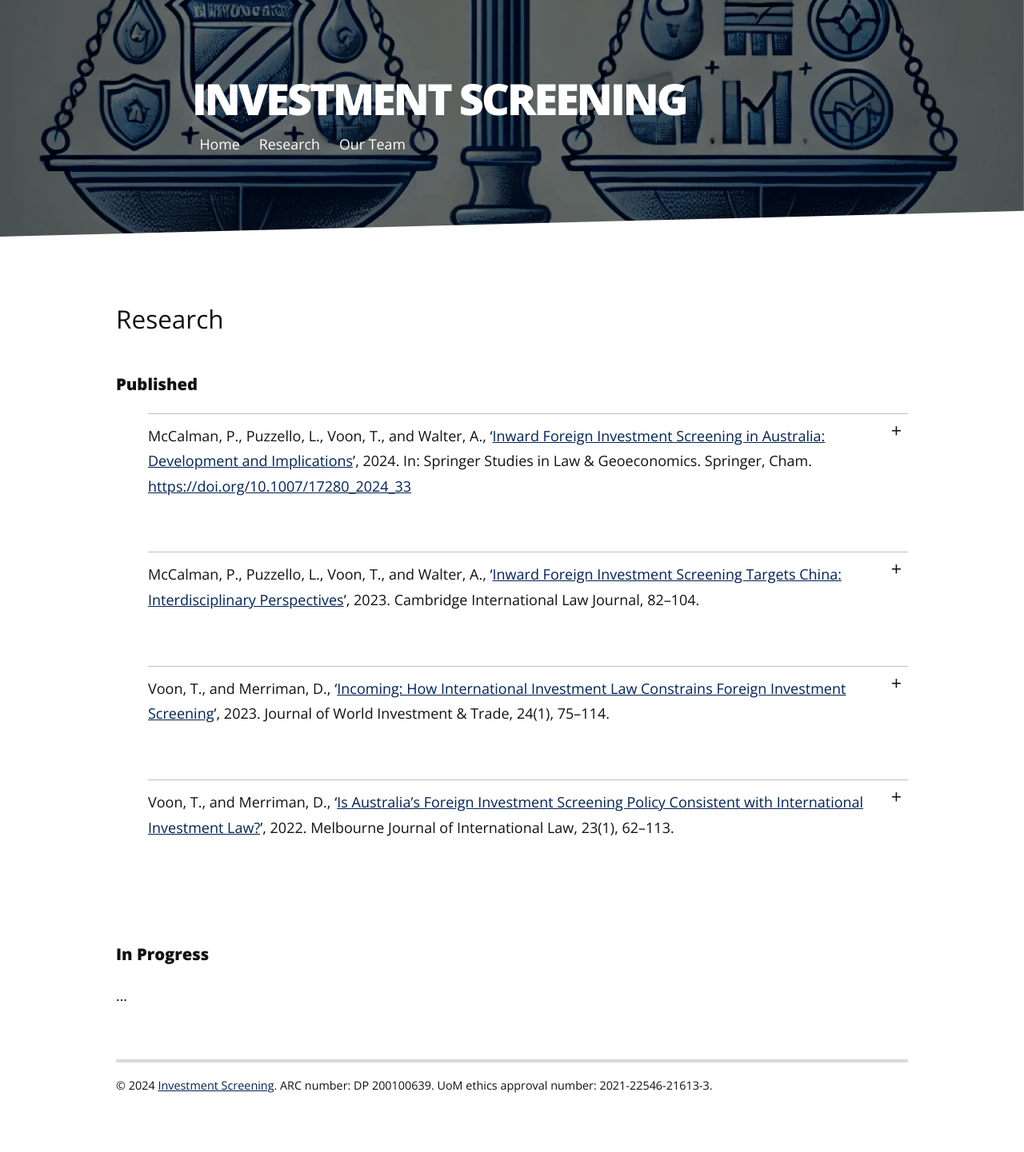
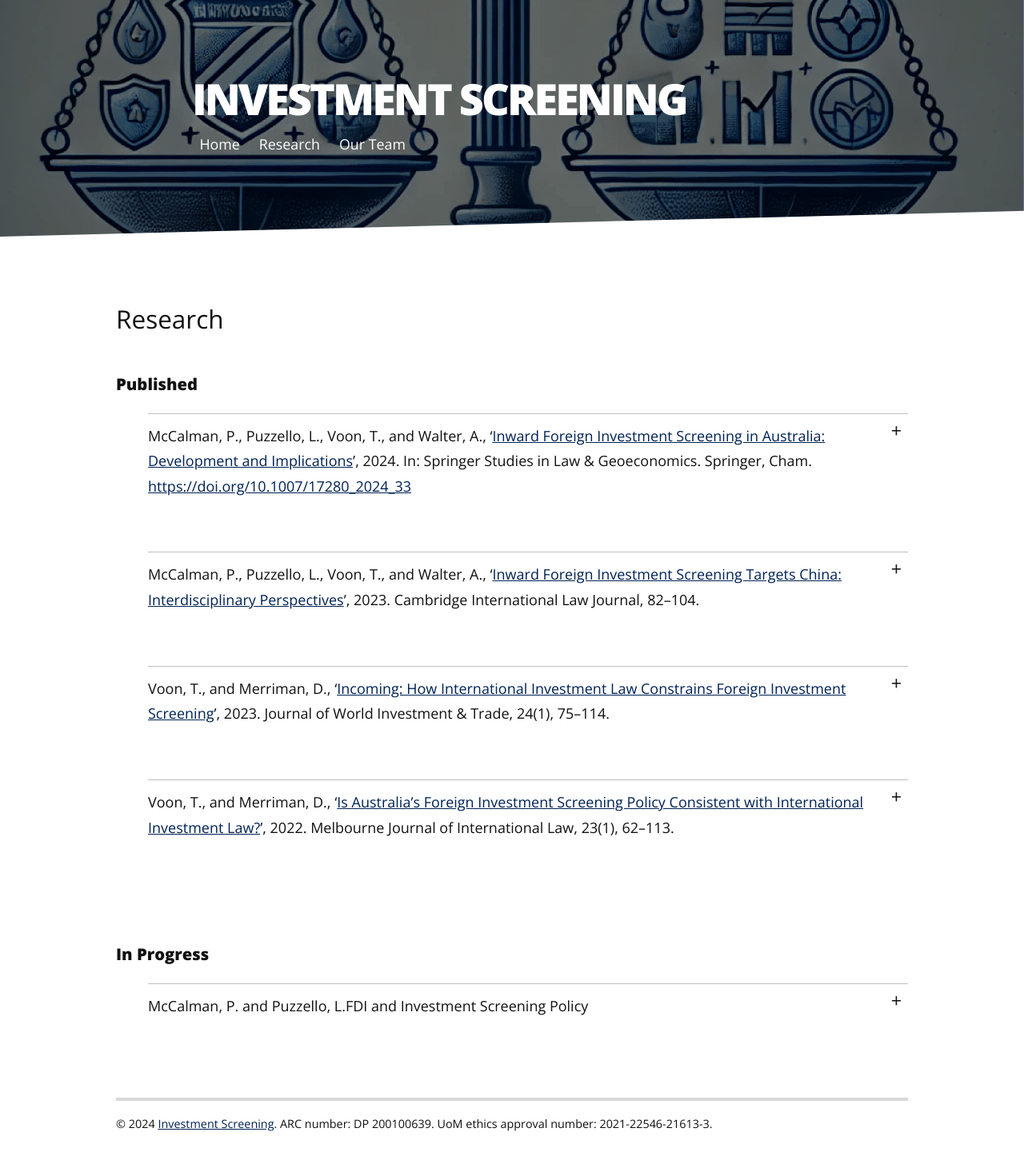
Before and after one commit to investmentscreening/investmentscreening.github.io, a Jekyll site: the page built from research.md, in a window 1280 px wide. Shown: the whole page at 80% size. Built offline with Jekyll 4.4.1, drawn with Linux system fonts in a browser that asks for light colours; nearby versions of some CDN libraries; before the commit the page ends 1393 px from its top, so only the background shows below that; some of the changed lines change nothing that is shown.

Commit message:
feat: add WIP paper

```diff
--- a/research.md
+++ b/research.md
@@ -33,4 +33,7 @@ content = "_Abstract:_ Significant changes to Australia’s foreign investment s
 
 #### In Progress
 
-...
+{% include_relative _layouts/_elements/accordion.html
+title = "McCalman, P. and Puzzello, L.FDI and Investment Screening Policy"
+content = "_Abstract:_ Efforts to restrict Inward FDI (IFDI) have traditionally been modest. Recently there has been a dramatic increase in the number of countries screening IFDI. The costs imposed by screening raise concerns about the consequences for IFDI. In this paper, we leverage a structural gravity framework to quantify the effect of screening on the level of FDI in a host country, and on the distribution of IFDI across countries. We address these issues from three perspectives.  First, partial equilibrium estimates suggest that screening reduces IFDI by 35-37%, on average. Second, general equilibrium estimates reveal that the unilateral adoption of screening reduces the aggregate IFDI of a new screener by, on average, 10%, but the impact varies from -0.2% to -33%. Finally, we consider a world where all non-screening hosts adopt screening. We find that IFDI is reduced on average by 11.4% for new screening hosts but this effect differs across hosts ranging from -0.2% to -34%. The impact on bilateral IFDI from the adoption of screening is even more varied, with the largest increase recorded as 6% while the largest drop is 64%. Third-country effects are also pronounced, with bilateral IFDI changes for bystanders ranging from -50% to 7%."
+%}
```
